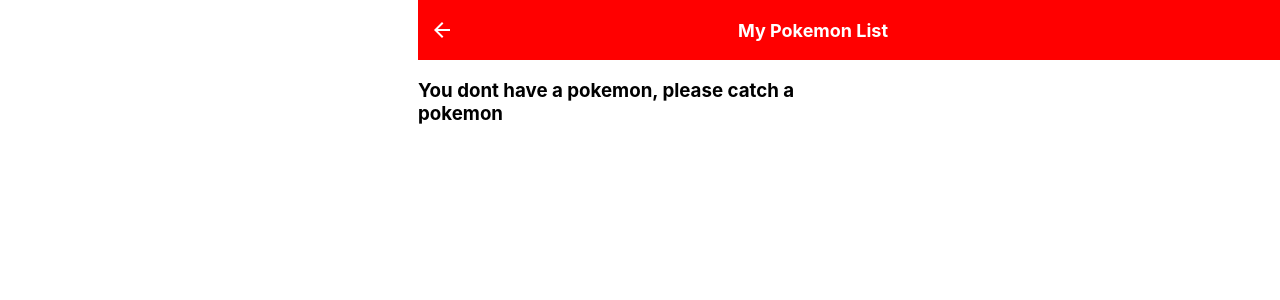
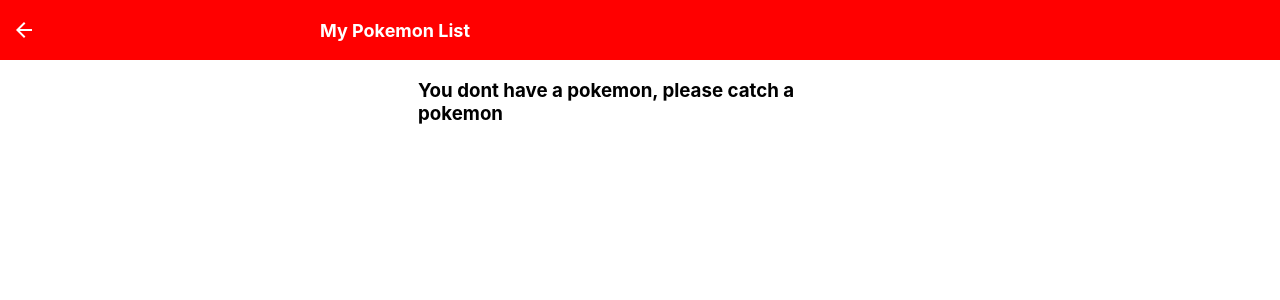
Before and after one commit to maufiyyan/pokedex-react, a React (Create React App) app: page /my-pokemon in a window 1280 px wide. Shown: the top 300 px of the page. Built offline with nearby package versions, Linux system fonts and the light colour scheme.

Commit message:
fix header

```diff
--- a/src/index.sass
+++ b/src/index.sass
@@ -25,6 +25,9 @@ body
 
 .header
   position: fixed
+  left: 0
+  top: 0
+  right: 0
   background: red
   font-size: 18px
   color: white
```
